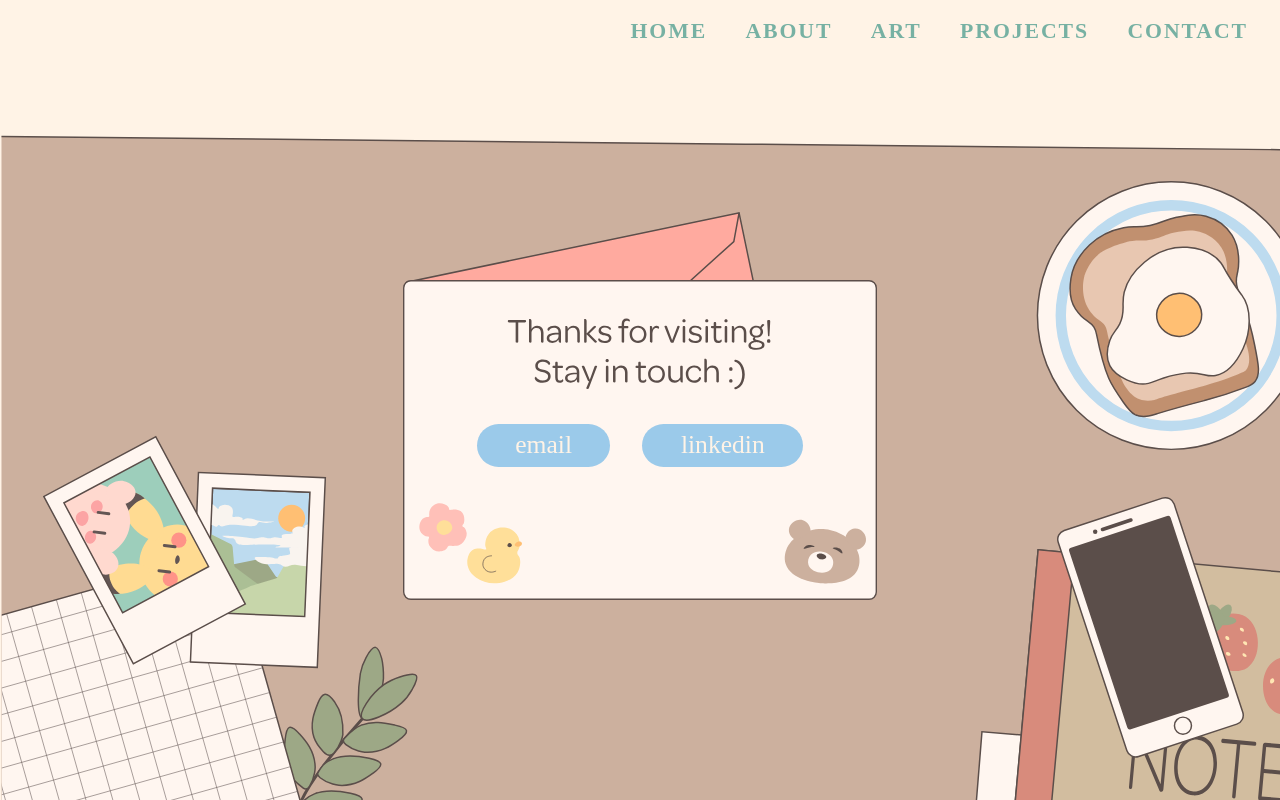
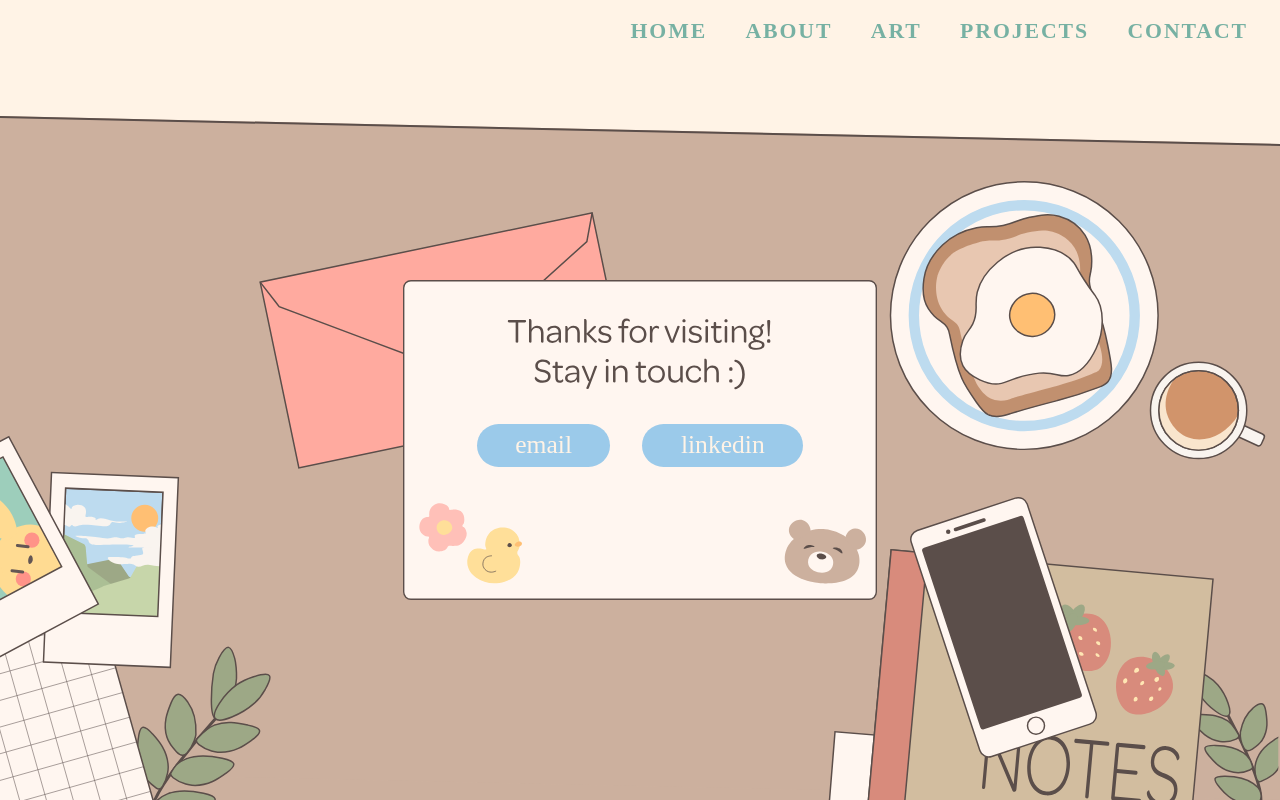
Before and after one commit to jesssx/jess-website, a React (Create React App) app: page /contact in a window 1280 px wide. Built offline with nearby package versions, Linux system fonts and the light colour scheme; a web font is replaced by a local one.

Commit message:
table actually fixed?

```diff
--- a/src/components/pages/Contact.css
+++ b/src/components/pages/Contact.css
@@ -44,11 +44,35 @@
     position: absolute;
 }
 
-.table{
+.table-top{
     height: 85vh;
-    width: 100vw;
+    width: 100%;
     position: absolute;
     bottom: 0;
     object-fit: cover;
-    object-position: 0 0;
+    object-position: right top;
 }
+
+.table {
+    height: 82vh;
+    width: 100vw;
+    bottom: 0;
+    left:0;
+    background: #ccb09e;
+    position: absolute;
+ }
+
+ .table::after {
+    position: absolute;
+    width: 100%;
+    max-height: 100%;
+    content: '';
+    background: inherit;
+    top: 0;
+    bottom: 0;
+    right: 0;
+    left: 0;
+    transform-origin: top right;
+    transform: skewY(1.25deg);
+    border-top: 2px solid #5b4e4a;
+ }
--- a/src/components/pages/Contact.js
+++ b/src/components/pages/Contact.js
@@ -13,7 +13,8 @@ class Contact extends Component {
       <>
         <div className='contact-background'>
           <div className='contact'>
-            <img src={table} className="table" alt="table"/>
+            <div class='table'></div>
+            <img src={table} className="table-top" alt="table"/>
             <div className='card-container'>
               <img src={card} className="card" alt="card"/>
               <a href='mailto:jjx@mit.edu' target='_blank' className='contact-link'>email</a>
```
Also changed, not shown: src/assets/table.svg.
